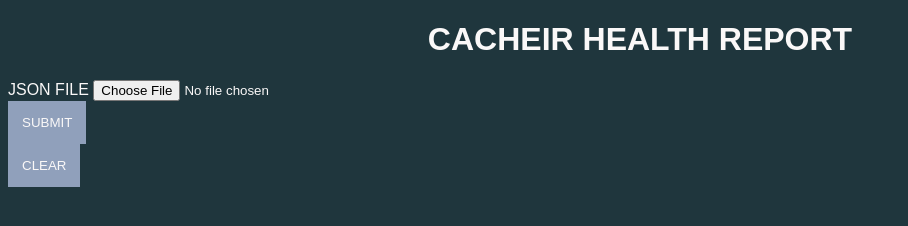
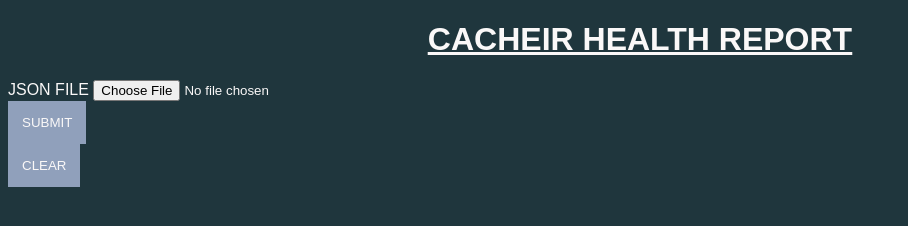
Before and after one commit to mozilla-spidermonkey/cacheirhealthreport, a plain HTML site: page index.html in a window 1280 px wide. Shown: the whole page, without its empty margins (0-908 px from the left). Drawn offline with Linux system fonts and the light colour scheme.

Commit message:
Fix formatting for info page.

```diff
--- a/style.css
+++ b/style.css
@@ -10,19 +10,8 @@ body {
 }
 
 h1 {
-  text-decoration: none;
+  text-decoration: underline;
   text-align: center;
-}
-
-.website-title a {
-  text-decoration: none;
-  color: #faf8f8;
-  text-align: center;
-}
-
-.website-title a:hover {
-  text-decoration: underline;
-  cursor: pointer;
 }
 
 h3 {
@@ -88,6 +77,16 @@ tfoot tr:last-child td {
   background-color: #4b5e63;
 }
 
+.website-title a {
+  text-decoration: underline;
+  color: #faf8f8;
+}
+
+.website-title a:hover {
+  text-decoration: underline;
+  cursor: pointer;
+}
+
 .dropdown-display {
   display: block;
 }
```
Also changed, not shown: info.html (+2 -2 lines).
